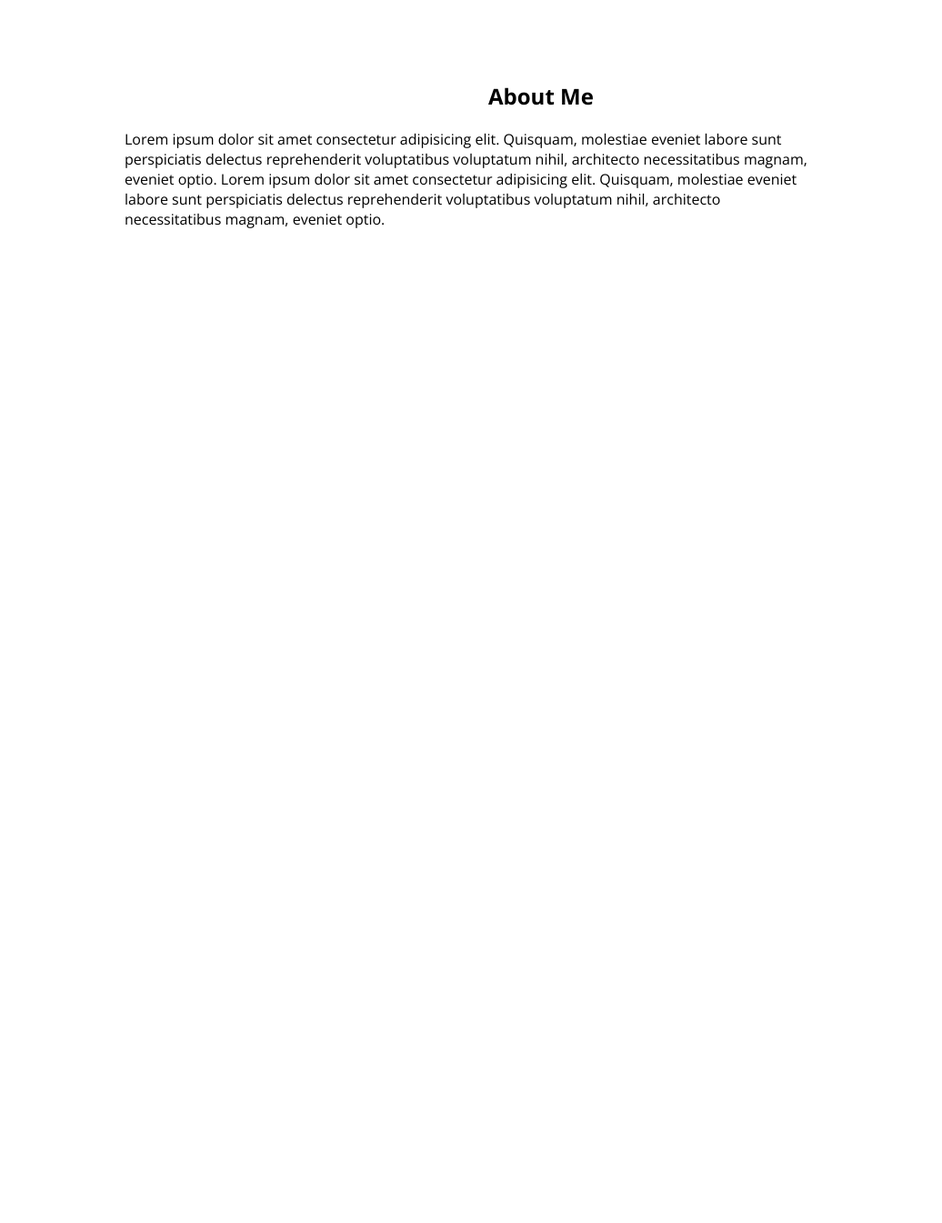
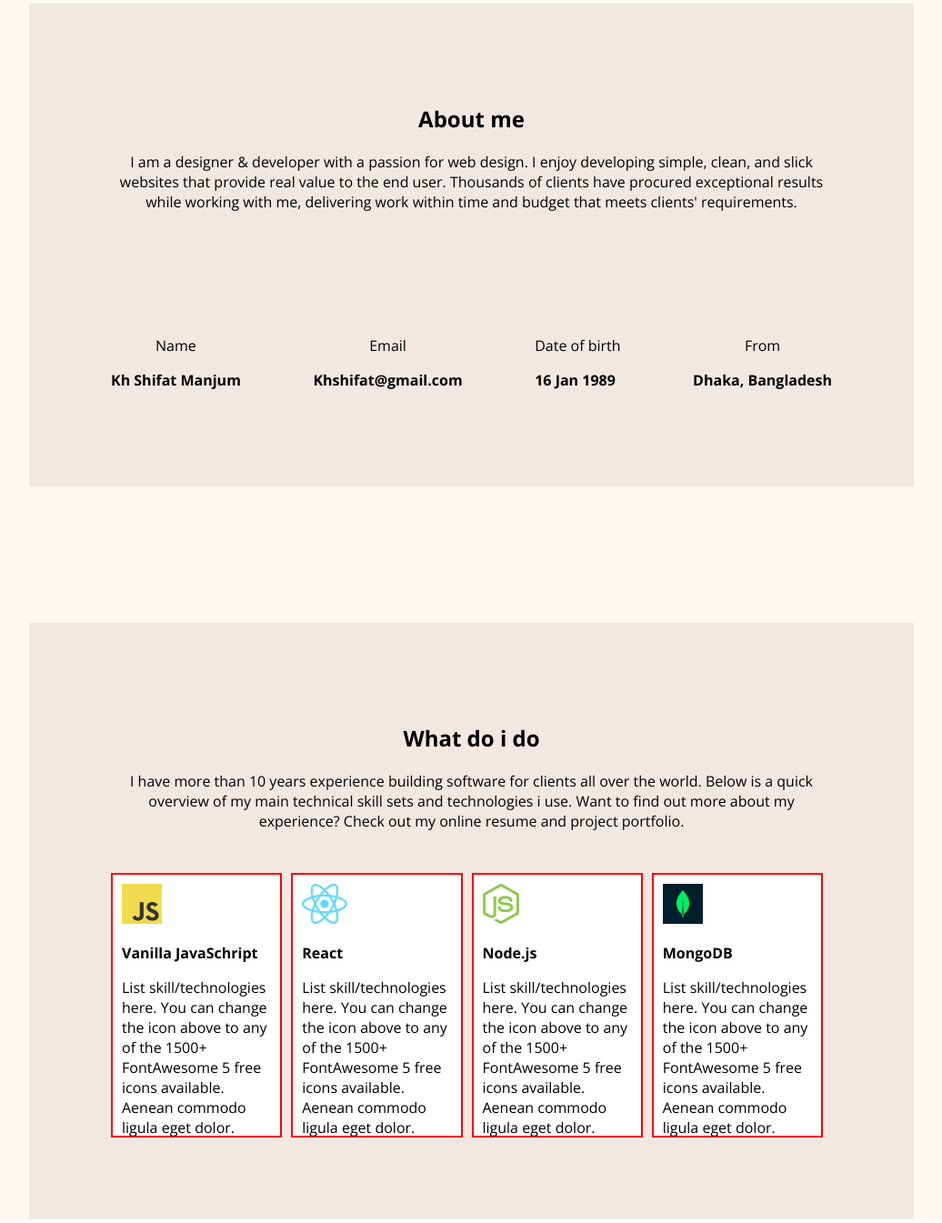
Before and after one commit to shifatmanjum/web-portfolio-dev, a plain HTML site: page index.html in a window 1280 px wide. Shown: the part 659-2004 px from the top of the page at 91% size, without its empty margins (121-1157 px from the left). Before the commit the page ends 927 px from the top, so only its background shows below. Drawn offline with nearby package versions, Linux system fonts and the light colour scheme.

Commit message:
about me and what do i do section added

```diff
--- a/index.html
+++ b/index.html
@@ -2,22 +2,19 @@
 <html lang="en">
   <head>
     <meta charset="UTF-8" />
-    <meta
-      name="viewport"
-      content="width=device-width, initial-scale=Web developer portfolio"
-    />
+    <meta name="viewport" content="width=device-width, initial-scale=1.0" />
     <link rel="preconnect" href="https://fonts.googleapis.com" />
     <link rel="preconnect" href="https://fonts.gstatic.com" crossorigin />
     <link
       href="https://fonts.googleapis.com/css2?family=Open+Sans:ital,wght@0,300..800;1,300..800&display=swap"
       rel="stylesheet"
     />
-
     <link rel="stylesheet" href="style.css" />
-    <title>web developer portfolio</title>
+    <title>Web Developer Portfolio</title>
   </head>
-  <body class="open-sans-normal developer-left-logo">
-    <header>
+  <body class="open-sans-normal">
+    <header class="developer-left-logo">
+      <section>
         <nav>
           <h1 class="nav-title">Man<span class="text-primary">j</span>um</h1>
           <ul>
@@ -30,6 +27,7 @@
             </li>
           </ul>
         </nav>
+      </section>
       <div class="abba-banner">
         <div class="baby-banner-contant">
           <h3 class="first-line dark-2">Hi, This is</h3>
@@ -40,7 +38,7 @@
             Lorem ipsum dolor sit amet consectetur adipisicing elit.<br />
             Ad, ut voluptatibus perspiciatis error repudiandae sit!
           </p>
-          <button class="btn-primary">Downlod cv</button>
+          <button class="btn-primary">Download CV</button>
           <button class="btn-primary">Call me</button>
         </div>
         <img
@@ -49,23 +47,99 @@
           alt=""
         />
       </div>
-    </header>
-    <main>
-      <section>
-        <div class="about-me"><h2>About Me</h2></div>
-        <div class="about-me-paragraph">
-          <p>
-            Lorem ipsum dolor sit amet consectetur adipisicing elit. Quisquam,
-            molestiae eveniet labore sunt perspiciatis delectus reprehenderit
-            voluptatibus voluptatum nihil, architecto necessitatibus magnam,
-            eveniet optio. Lorem ipsum dolor sit amet consectetur adipisicing
-            elit. Quisquam, molestiae eveniet labore sunt perspiciatis delectus
-            reprehenderit voluptatibus voluptatum nihil, architecto
-            necessitatibus magnam, eveniet optio.
+      <main class="second-bg">
+        <section class="section-padding">
+          <h2>About me</h2>
+          <p style="text-align: center">
+            I am a designer & developer with a passion for web design. I enjoy
+            developing simple, clean, and slick websites that provide real value
+            to the end user. Thousands of clients have procured exceptional
+            results while working with me, delivering work within time and
+            budget that meets clients' requirements.
           </p>
+          <div class="items">
+            <div class="about-item">
+              <p class="item-title">Name</p>
+              <p class="item-description">Kh Shifat Manjum</p>
+            </div>
+            <div class="about-item">
+              <p class="item-title">Email</p>
+              <p class="item-description">Khshifat@gmail.com</p>
+            </div>
+            <div class="about-item">
+              <p class="item-title">Date of birth</p>
+              <p class="item-description">16 Jan 1989</p>
+            </div>
+            <div class="about-item">
+              <p class="item-title">From</p>
+              <p class="item-description">Dhaka, Bangladesh</p>
+            </div>
           </div>
         </section>
       </main>
-    <footer></footer>
+      <section class="what-i-do-section">
+        <main class="second-bg">
+          <section class="section-padding">
+            <h2>What do i do</h2>
+            <p style="text-align: center">
+              I have more than 10 years experience building software for clients
+              all over the world. Below is a quick overview of my main technical
+              skill sets and technologies i use. Want to find out more about my
+              experience? Check out my online resume and project portfolio.
+            </p>
+            <div class="item-part">
+              <div class="about-item-second">
+                <img src="/images/icons/js.png" alt="Logo" class="cart-logo" />
+                <p class="item-description">Vanilla JavaSchript</p>
+                <p>
+                  List skill/technologies here. You can change the icon above to
+                  any of the 1500+ FontAwesome 5 free icons available. Aenean
+                  commodo ligula eget dolor.
+                </p>
+              </div>
+              <div class="about-item-second">
+                <img
+                  src="/images/icons/react.png"
+                  alt="Logo"
+                  class="cart-logo"
+                />
+                <p class="item-description">React</p>
+                <p>
+                  List skill/technologies here. You can change the icon above to
+                  any of the 1500+ FontAwesome 5 free icons available. Aenean
+                  commodo ligula eget dolor.
+                </p>
+              </div>
+              <div class="about-item-second">
+                <img
+                  src="/images/icons/nodejs.png"
+                  alt="Logo"
+                  class="cart-logo"
+                />
+                <p class="item-description">Node.js</p>
+                <p>
+                  List skill/technologies here. You can change the icon above to
+                  any of the 1500+ FontAwesome 5 free icons available. Aenean
+                  commodo ligula eget dolor.
+                </p>
+              </div>
+              <div class="about-item-second">
+                <img
+                  src="/images/icons/mongo.png"
+                  alt="Logo"
+                  class="cart-logo"
+                />
+                <p class="item-description">MongoDB</p>
+                <p>
+                  List skill/technologies here. You can change the icon above to
+                  any of the 1500+ FontAwesome 5 free icons available. Aenean
+                  commodo ligula eget dolor.
+                </p>
+              </div>
+            </div>
+          </section>
+        </main>
+      </section>
+    </header>
   </body>
 </html>
--- a/style.css
+++ b/style.css
@@ -17,7 +17,7 @@
 
     background-position: 0px top, right 200px;
     background-size: 62px, 600px;
-
+    background-color: #FFF8F3;
 
 
 
@@ -25,7 +25,6 @@
 
 
     /* NAV BAR START HERE */
-
 
     .text-primary {
         color: #FD6E0A;
@@ -139,4 +138,67 @@
         margin-right: 80px;
         margin-bottom: 2px;
         position: relative;
-        top: -70px;
+        top: -80px;
+    }
+
+    .main-bg-colour {
+        background-color: white;
+        padding: 0 250px 0 250px;
+        max-width: 1140px !important;
+
+    }
+
+    .second-bg {
+        background-color: #f1e8e2;
+        margin-left: 145px;
+        /* Space on the left */
+        margin-right: 146px;
+        margin-bottom: 150px;
+
+
+
+    }
+
+    .items {
+        display: flex;
+        justify-content: space-between;
+        margin-top: 120px;
+
+    }
+
+    main>section>h2 {
+        text-align: center;
+    }
+
+    .section-padding {
+        padding: 90px;
+    }
+
+    .what-i-do-section {
+        margin-top: 15px;
+        background-color: #FFF8F3;
+    }
+
+    .item-title {
+        text-align: center;
+    }
+
+    .item-description {
+        font-weight: bold;
+
+    }
+
+    .item-part {
+        display: flex;
+        justify-content: space-between;
+    }
+
+    .about-item-second {
+        border: 2px solid red;
+        background-color: #FFFFFF;
+        margin-right: 10px;
+        padding: 10px;
+        width: 337px;
+        height: 267px;
+        margin-top: 30px;
+    }
```
Lines whose indentation alone changed are shown as unchanged.
